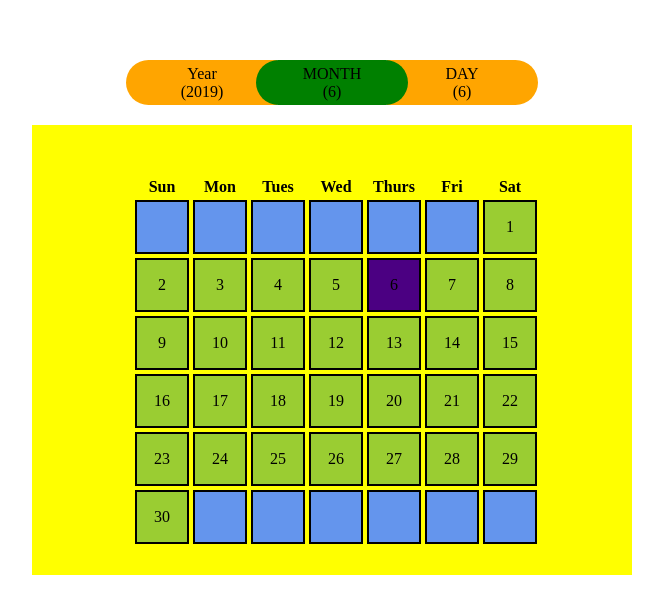
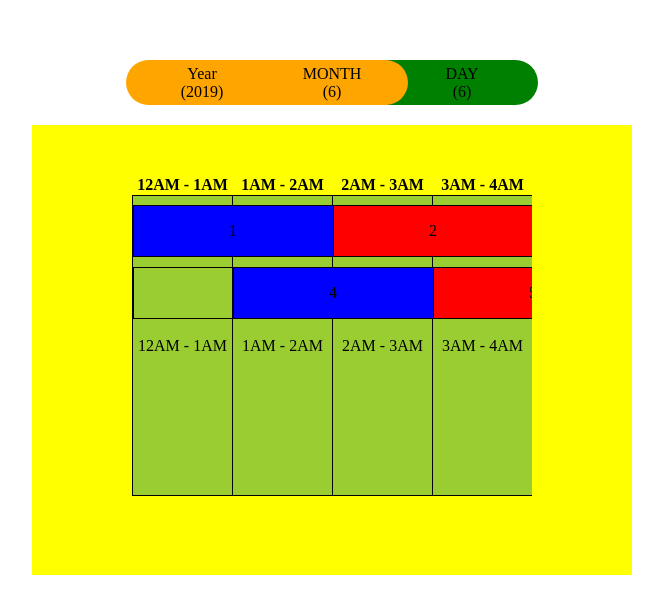
Before and after one commit to nandhak4/Angular-Scheduler, an Angular app: page / in a window 1280 px wide. Shown: the top 614 px of the page, without its empty margins (308-971 px from the left). Built offline with nearby package versions, Linux system fonts and the light colour scheme.

Commit message:
initial commit schedule component - mock schedules

```diff
--- a/src/app/app-routing.module.ts
+++ b/src/app/app-routing.module.ts
@@ -6,7 +6,7 @@ import { DayComponent } from './day/day.component';
 
 
 const routes: Routes = [
-  { path: '', component: MonthComponent },
+  { path: '', component: DayComponent },
   { path: 'year', component: YearComponent },
   { path: 'month', component: MonthComponent },
   { path: 'day', component: DayComponent }
--- a/src/app/app.module.ts
+++ b/src/app/app.module.ts
@@ -6,13 +6,15 @@ import { MonthComponent } from './month/month.component';
 import { AppRoutingModule } from './app-routing.module';
 import { YearComponent } from './year/year.component';
 import { DayComponent } from './day/day.component';
+import { ScheduleComponent } from './schedule/schedule.component';
 
 @NgModule({
   declarations: [
     AppComponent,
     MonthComponent,
     YearComponent,
-    DayComponent
+    DayComponent,
+    ScheduleComponent
   ],
   imports: [
     BrowserModule,
--- a/src/app/calendar-session.service.ts
+++ b/src/app/calendar-session.service.ts
@@ -105,7 +105,7 @@ export class CalendarSessionService {
   }
 
   private DisplayDefault() {
-    this.showMonth = true;
+    this.showDay = true;
     this.navigationSource.next('');
   }
 
--- a/src/app/day/day.component.css
+++ b/src/app/day/day.component.css
@@ -1,7 +1,11 @@
-.day {
+table {
+  border-collapse: collapse;
+}
+
+.hour {
   width: 400px;
+  overflow-x: scroll;
   position: absolute;
-  overflow-x: scroll;
 }
 
 .hourheading {
@@ -12,7 +16,8 @@
   min-width: 100px;
   height: 300px;
   background-color: yellowgreen;
-  border: 0.2px solid black;
+  border: 1px solid black;
+  box-sizing: border-box;
 }
 
 .currentHour {
--- a/src/app/day/day.component.html
+++ b/src/app/day/day.component.html
@@ -1,9 +1,10 @@
-<div>
-  <div class="day">
+<div class="day">
+  <div class="hour">
     <table>
       <tr>
         <th class="hourheading" *ngFor='let hour of hours'>{{hour.period}}</th>
       </tr>
+      <app-schedule></app-schedule>
       <tr>
         <td class="hourstyle" [ngClass]="{'currentHour': hour.isCurrentHour}" *ngFor='let hour of hours'>
           {{hour.period}}
@@ -11,9 +12,4 @@
       </tr>
     </table>
   </div>
-  <!-- <div class="schedule">
-    <table>
-
-    </table>
-  </div> -->
 </div>
--- /dev/null
+++ b/src/app/schedule/schedule.component.css
@@ -0,0 +1,31 @@
+table {
+    border-collapse: collapse;
+}
+
+.schedule {
+  position: absolute;
+  /* background-color: transparent; */
+}
+
+.schedule .top-margin {
+    margin-top: 10px;
+}
+
+.scheduletd {
+  height: 50px;
+  padding: 0px;
+  box-sizing: border-box;
+
+
+  min-width: 200px;
+  border-width: 1px;
+  border-style: solid;
+  border-color: black;
+}
+
+.scheduletd div {
+    height: inherit;
+    display: -webkit-box;
+    -webkit-box-align: center;
+    -webkit-box-pack: center;
+}
--- /dev/null
+++ b/src/app/schedule/schedule.component.html
@@ -0,0 +1,36 @@
+<div class="schedule">
+
+  <div class="top-margin">
+    <table>
+      <tr>
+        <td class="scheduletd">
+          <div style="background-color: blue;">1</div>
+        </td>
+        <td class="scheduletd">
+          <div style="background-color: red;">2</div>
+        </td>
+        <td class="scheduletd">
+          <div style="background-color: orange;">3</div>
+        </td>
+      </tr>
+    </table>
+  </div>
+  <div class="top-margin">
+    <table>
+      <tr>
+        <td class="scheduletd" style="min-width: 100px">
+
+        </td>
+        <td class="scheduletd">
+          <div style="background-color: blue;">4</div>
+        </td>
+        <td class="scheduletd">
+          <div style="background-color: red;">5</div>
+        </td>
+        <td class="scheduletd">
+          <div style="background-color: orange;">6</div>
+        </td>
+      </tr>
+    </table>
+  </div>
+</div>
--- /dev/null
+++ b/src/app/schedule/schedule.component.ts
@@ -0,0 +1,38 @@
+import { Component, OnInit } from '@angular/core';
+
+@Component({
+  selector: 'app-schedule',
+  templateUrl: './schedule.component.html',
+  styleUrls: ['./schedule.component.css']
+})
+export class ScheduleComponent implements OnInit {
+
+  schedule = [
+    {
+      begin: 0,
+      end: 2
+    },
+    {
+      begin: 2,
+      end: 4
+    },
+    {
+      begin: 4,
+      end: 6
+    },
+    {
+      begin: 1.5,
+      end: 3.5
+    },
+    {
+      begin: 4.5,
+      end: 5.5
+    }
+  ];
+
+  constructor() { }
+
+  ngOnInit() {
+  }
+
+}
```
Also changed, not shown: 1 other file (tests, documents, lock files or other folders).
